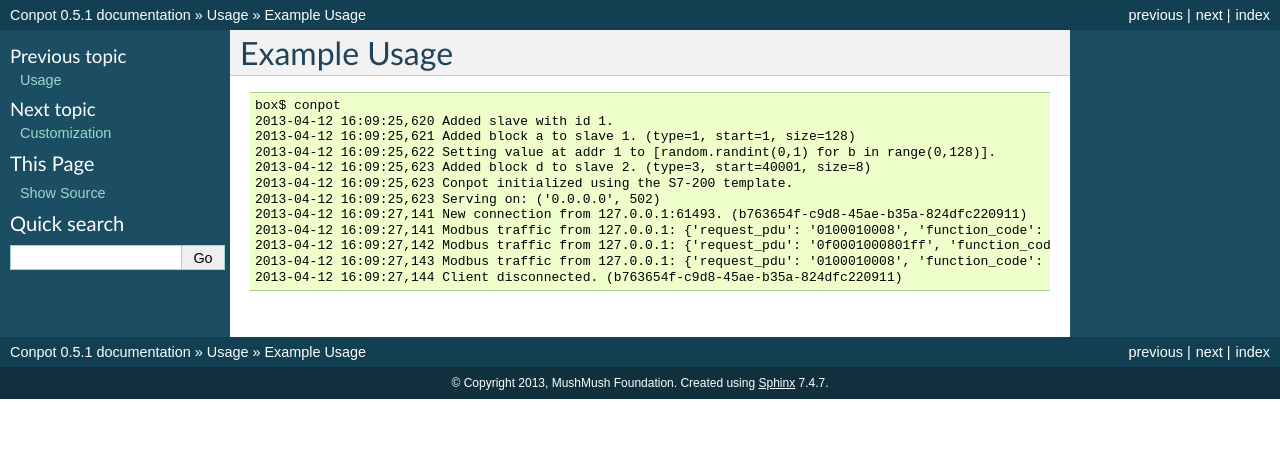
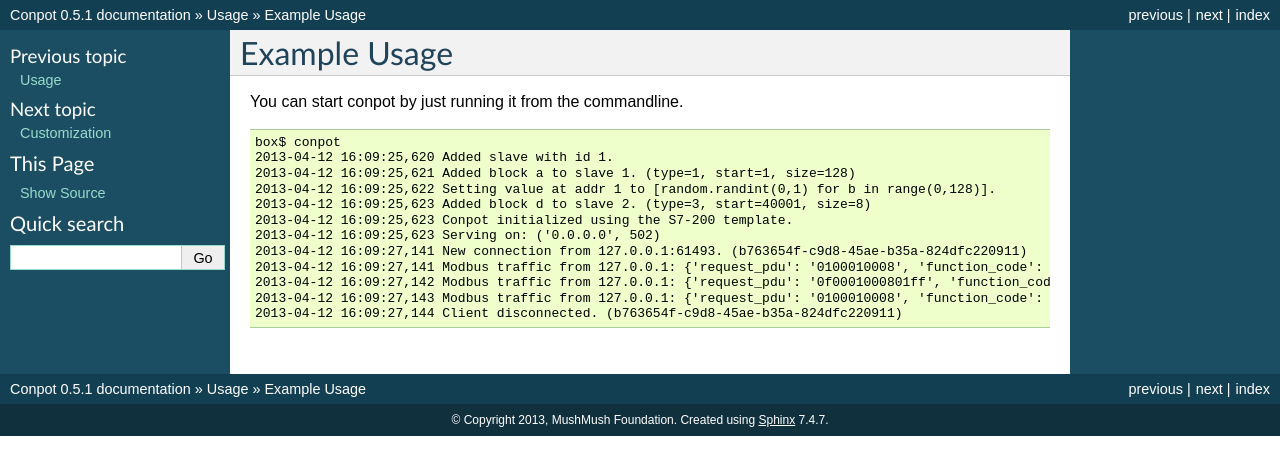
Before and after one commit to mushorg/conpot, a Sphinx documentation site: the page built from docs/source/usage/usage.rst, in a window 1280 px wide. Shown: the top 475 px of the page. Built offline with Sphinx 7.4.7, drawn with Linux system fonts in a browser that asks for light colours; the version number is read from the project's files by our own code.

Commit message:
added explanitory sentence

```diff
--- a/docs/source/usage/usage.rst
+++ b/docs/source/usage/usage.rst
@@ -1,6 +1,7 @@
 Example Usage
 =============
 
+You can start conpot by just running it from the commandline.
 ::
 
     box$ conpot
```
Also changed, not shown: docs/source/installation/virtualenv.rst (line endings or trailing spaces).
